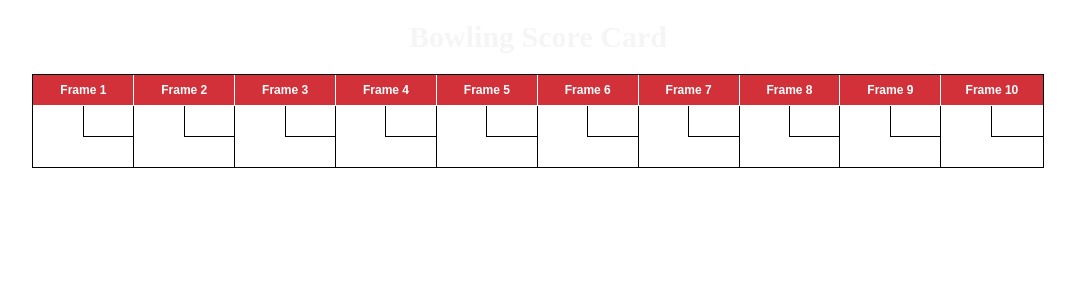
After one commit to beingabeer/bowling_scoresheet, a Django app: template app/scoring_app/templates/scoring_app/scoresheet.html in a window 1280 px wide. The commit adds this page. Shown: the top 300 px of the page, without its empty margins (102-1177 px from the left). Run offline with Django 3.2, Linux system fonts and the light colour scheme; the template is opened without the code that fills it, so the values that code supplies are empty; parts of the project's set-up code (start-up, migrations or seed data) failed here and were passed over.

Commit message:
fixed url on detail page and added scoresheet

```diff
--- /dev/null
+++ b/app/scoring_app/static/scoring_app/scoresheet.css
@@ -0,0 +1,29 @@
+
+.title{
+  text-align: center;
+}
+.buttons{
+  text-align: center;
+  margin: 30px;
+  color: white;
+}
+.notice{
+  text-align: center;
+  color: #d3313a;
+}
+.final-score{
+  text-align: center;
+  color: green;
+  padding-bottom: 10px;
+}
+#playagain{
+  text-align: center;
+}
+table.scorecard {margin: 0 auto; width:80%; font-size:12px; border:1px solid; text-align: center; table-layout: fixed; margin-bottom: 40px;}
+table.scorecard th, tr, td {padding: 0; vertical-align: middle; font-family: Arial, Helvetica, sans-serif; text-align: center;}
+table.scorecard th {border-bottom:1px solid; background-color:#d3313a; height:30px; color: #fff}
+table.scorecard th:not(:last-child) {border-right:1px solid;}
+table.scorecard td {height:30px; background: white;}
+table.scorecard tr td:not(:last-child) {border-right:1px solid;}
+table.scorecard tr:nth-child(2) td:nth-child(even) {border-bottom:1px solid;}
+table.scorecard tr:nth-child(2) td:last-child {border-bottom:1px solid;}
--- /dev/null
+++ b/app/scoring_app/templates/scoring_app/scoresheet.html
@@ -0,0 +1,86 @@
+{% load static %}
+<!DOCTYPE html>
+<html lang="en">
+
+<head>
+    <meta charset="UTF-8">
+    <meta name="viewport" content="width=device-width, initial-scale=1.0">
+    <link rel="stylesheet" href="{% static 'scoring_app/scoresheet.css' %}">
+</head>
+
+<body>
+
+    <h1 class="title" style="color: whitesmoke;font-size: 30px;">Bowling Score Card</h1>
+    <div>
+        <!-- Pins Hit: -->
+        <!-- <button type="button" onclick="pinHit(0)" class="btn-small">Gutter</button>
+        <button type="button" onclick="pinHit(1)" class="btn-small">1</button>
+        <button type="button" onclick="pinHit(2)" class="btn-small">2</button>
+        <button type="button" onclick="pinHit(3)" class="btn-small">3</button>
+        <button type="button" onclick="pinHit(4)" class="btn-small">4</button>
+        <button type="button" onclick="pinHit(5)" class="btn-small">5</button>
+        <button type="button" onclick="pinHit(6)" class="btn-small">6</button>
+        <button type="button" onclick="pinHit(7)" class="btn-small">7</button>
+        <button type="button" onclick="pinHit(8)" class="btn-small">8</button>
+        <button type="button" onclick="pinHit(9)" class="btn-small">9</button>
+        <button type="button" onclick="pinHit(10)" class="btn-small">10</button> -->
+    </div>
+    <div id='scorecard'>
+        <table id='scorecardTable' class='scorecard' cellpadding='1' cellspacing='0'>
+            <tr>
+                <th colspan='6'>Frame 1</th>
+                <th colspan='6'>Frame 2</th>
+                <th colspan='6'>Frame 3</th>
+                <th colspan='6'>Frame 4</th>
+                <th colspan='6'>Frame 5</th>
+                <th colspan='6'>Frame 6</th>
+                <th colspan='6'>Frame 7</th>
+                <th colspan='6'>Frame 8</th>
+                <th colspan='6'>Frame 9</th>
+                <th colspan='6'>Frame 10</th>
+            </tr>
+            <tr>
+                <td colspan='3'></td>
+                <td id="frame1" colspan='3'></td>
+                <td colspan='3'></td>
+                <td id="frame2" colspan='3'></td>
+                <td colspan='3'></td>
+                <td id="frame3" colspan='3'></td>
+                <td colspan='3'></td>
+                <td id="frame4" colspan='3'></td>
+                <td colspan='3'></td>
+                <td id="frame5" colspan='3'></td>
+                <td colspan='3'></td>
+                <td id="frame6" colspan='3'></td>
+                <td colspan='3'></td>
+                <td id="frame7" colspan='3'></td>
+                <td colspan='3'></td>
+                <td id="frame8" colspan='3'></td>
+                <td colspan='3'></td>
+                <td id="frame9" colspan='3'></td>
+                <td colspan='3'></td>
+                <td id="frame10" colspan='3'></td>
+            </tr>
+            <tr>
+                <td colspan='6' id="marker0"></td>
+                <td colspan='6' id="marker1"></td>
+                <td colspan='6' id="marker2"></td>
+                <td colspan='6' id="marker3"></td>
+                <td colspan='6' id="marker4"></td>
+                <td colspan='6' id="marker5"></td>
+                <td colspan='6' id="marker6"></td>
+                <td colspan='6' id="marker7"></td>
+                <td colspan='6' id="marker8"></td>
+                <td colspan='6' id="marker9"></td>
+            </tr>
+        </table>
+    </div>
+    <h1 id="comments" class="notice"></h1>
+    <h1 id="gameover" class="notice"></h1>
+    <h1 id="yourscore" class="final-score"></h1>
+    <div id="playagain"></div>
+
+
+</body>
+
+</html>
```
Also changed, not shown: app/scoring_app/static/scoring_app/scoresheet.js (added, +217 -0 lines), app/scoring_app/templates/scoring_app/detail.html (+13 -9 lines).
